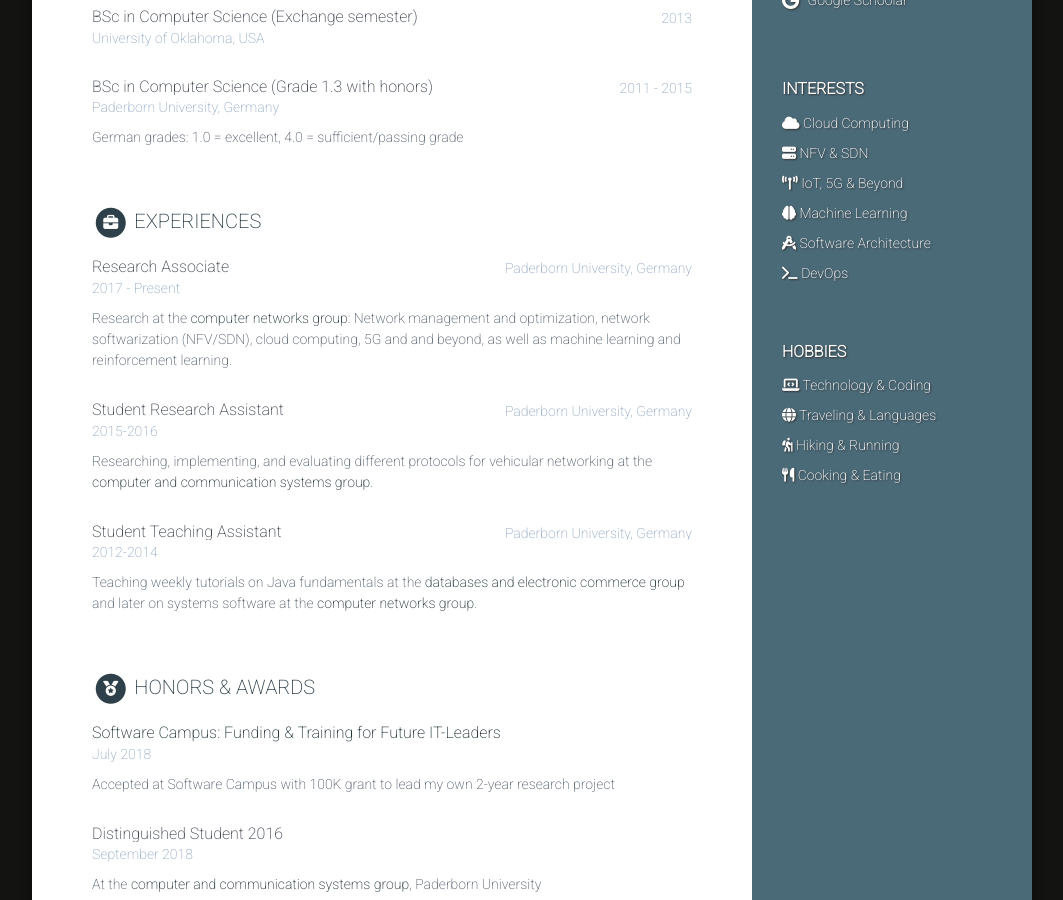
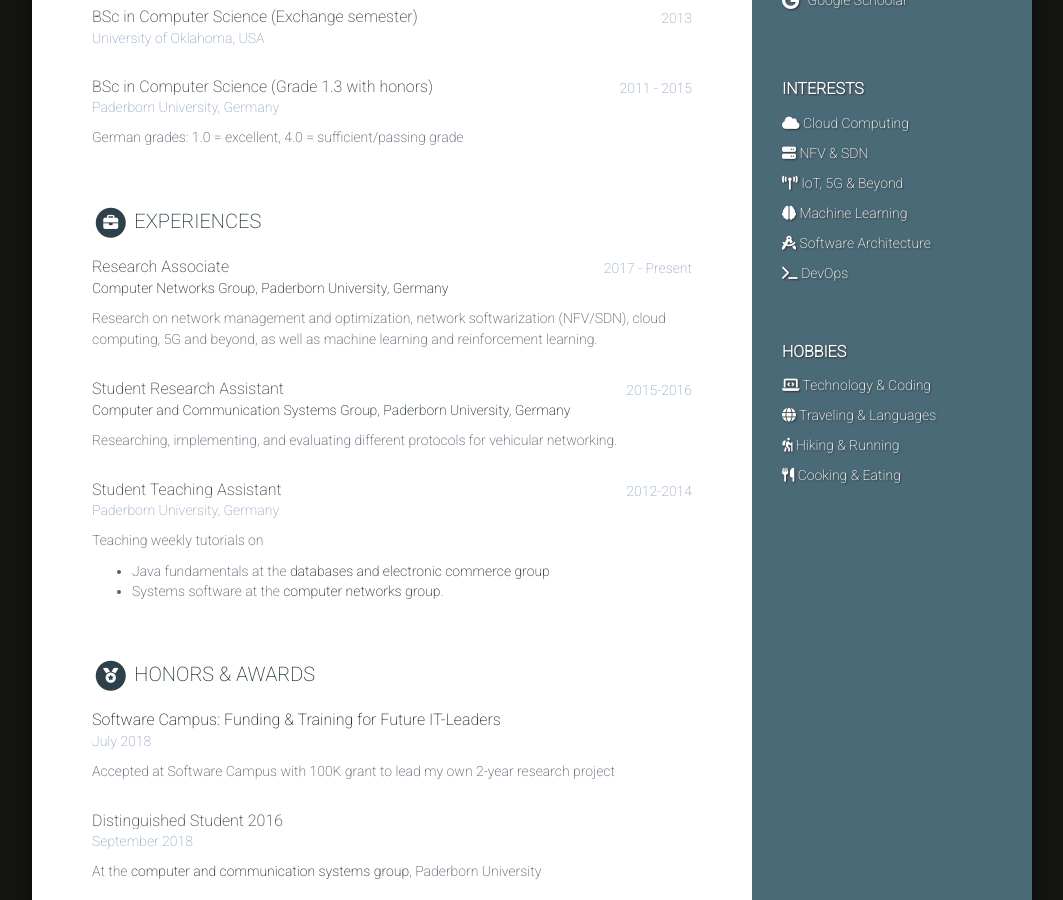
Before and after one commit to stefanbschneider/stefanbschneider.github.io, a Jekyll site: the page built from index.html, in a window 1280 px wide and 900 px high, scrolled down 498 px. Shown: the whole window, without its empty margins (108-1171 px from the left). Built offline with Jekyll 4.4.1, drawn with Linux system fonts in a browser that asks for light colours; nearby versions of some CDN libraries.

Commit message:
better formatting of experience

```diff
--- a/_data/data.yml
+++ b/_data/data.yml
@@ -106,23 +106,25 @@ education:
 experiences:
     - role: Research Associate
       time: 2017 - Present
-      company: Paderborn University, Germany
+      company: Computer Networks Group, Paderborn University, Germany
+      link: "https://en.cs.uni-paderborn.de/cn/"
       details: |
-        Research at the [computer networks group](https://en.cs.uni-paderborn.de/cn/):
-        Network management and optimization, network softwarization (NFV/SDN), cloud computing, 5G and and beyond, as well as machine learning and reinforcement learning.
+        Research on network management and optimization, network softwarization (NFV/SDN), cloud computing, 5G and beyond, as well as machine learning and reinforcement learning.
 
     - role: Student Research Assistant
       time: 2015-2016
-      company: Paderborn University, Germany
+      company: Computer and Communication Systems Group, Paderborn University, Germany
+      link: https://www.ccs-labs.org/
       details: |
-        Researching, implementing, and evaluating different protocols for vehicular networking at the [computer and communication systems group](https://www.ccs-labs.org/).
+        Researching, implementing, and evaluating different protocols for vehicular networking.
 
     - role: Student Teaching Assistant
       time: 2012-2014
       company: Paderborn University, Germany
       details: |
-        Teaching weekly tutorials on Java fundamentals at the [databases and electronic commerce group](https://cs.uni-paderborn.de/en/ecdb/)
-        and later on systems software at the [computer networks group](https://en.cs.uni-paderborn.de/cn/).
+        Teaching weekly tutorials on
+        - Java fundamentals at the [databases and electronic commerce group](https://cs.uni-paderborn.de/en/ecdb/)
+        - Systems software at the [computer networks group](https://en.cs.uni-paderborn.de/cn/).
 
 awards:
   title: "Honors & Awards"
--- a/_includes/experiences.html
+++ b/_includes/experiences.html
@@ -16,10 +16,16 @@
 
       <div class="upper-row">
         <h3 class="job-title">{{ experience.role }}</h3>
-        <div class="time">{{ experience.company }}</div>
+        <div class="time">{{ experience.time }}</div>
       </div><!--//upper-row-->
 
-      <div class="company">{{ experience.time }}</div>
+      <div class="company">
+		{% if experience.link %}
+		<a href="{{ experience.link }}" target="_blank">{{ experience.company }}</a>
+		{% else %}
+		{{ experience.company }}
+		{% endif %}
+	</div>
 
     </div><!--//meta-->
 
```
